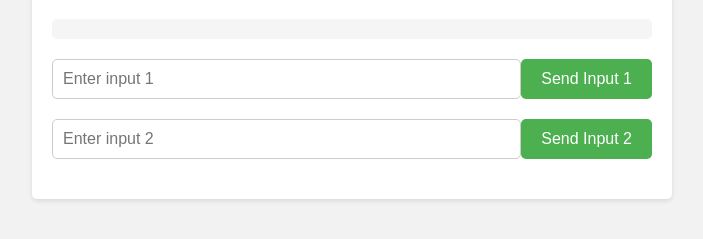
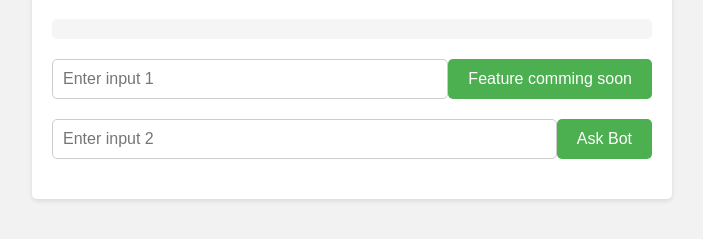
Before and after one commit to gapirajat/ggg, a plain HTML site: page index.html in a window 1280 px wide. Shown: the part 101-340 px from the top of the page, without its empty margins (288-991 px from the left). Drawn offline with Linux system fonts and the light colour scheme.

Commit message:
Update index.html

```diff
--- a/index.html
+++ b/index.html
@@ -60,11 +60,11 @@
     <div class="conversation" id="conversation"></div>
     <div class="input-container">
       <input type="text" class="input-field" id="input1" placeholder="Enter input 1">
-      <button class="input-button" onclick="sendInput(1, '/api/first_string')">Send Input 1</button>
+      <button class="input-button" onclick="sendInput(1, '/api/first_string')">Feature comming soon</button>
     </div>
     <div class="input-container">
       <input type="text" class="input-field" id="input2" placeholder="Enter input 2">
-      <button class="input-button" onclick="sendInput(2, '/api/second_string')">Send Input 2</button>
+      <button class="input-button" onclick="sendInput(2, '/api/second_string')">Ask Bot</button>
     </div>
   </div>
 
@@ -87,7 +87,7 @@
       }
 
       // Send the input to the server (replace <server_url> with your server URL)
-      fetch('https://b4b3-34-74-188-51.ngrok-free.app' + route, {
+      fetch('http://3355-34-91-155-87.ngrok-free.app' + route, {
         method: 'POST',
         headers: {
           'Content-Type': 'application/json'
```
